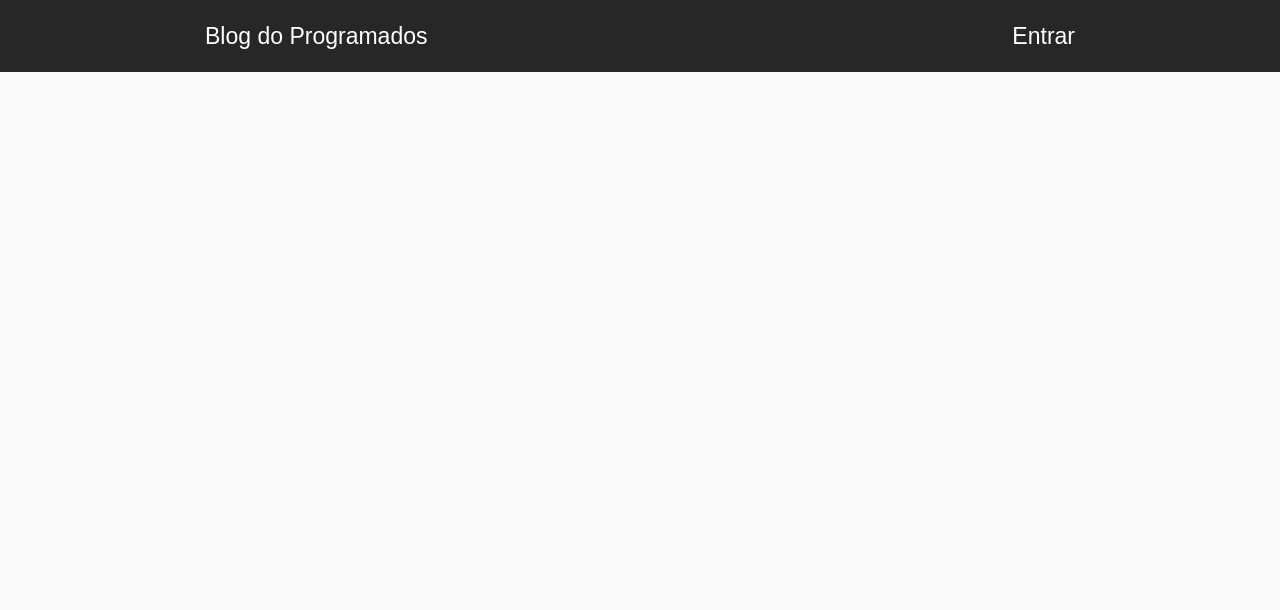
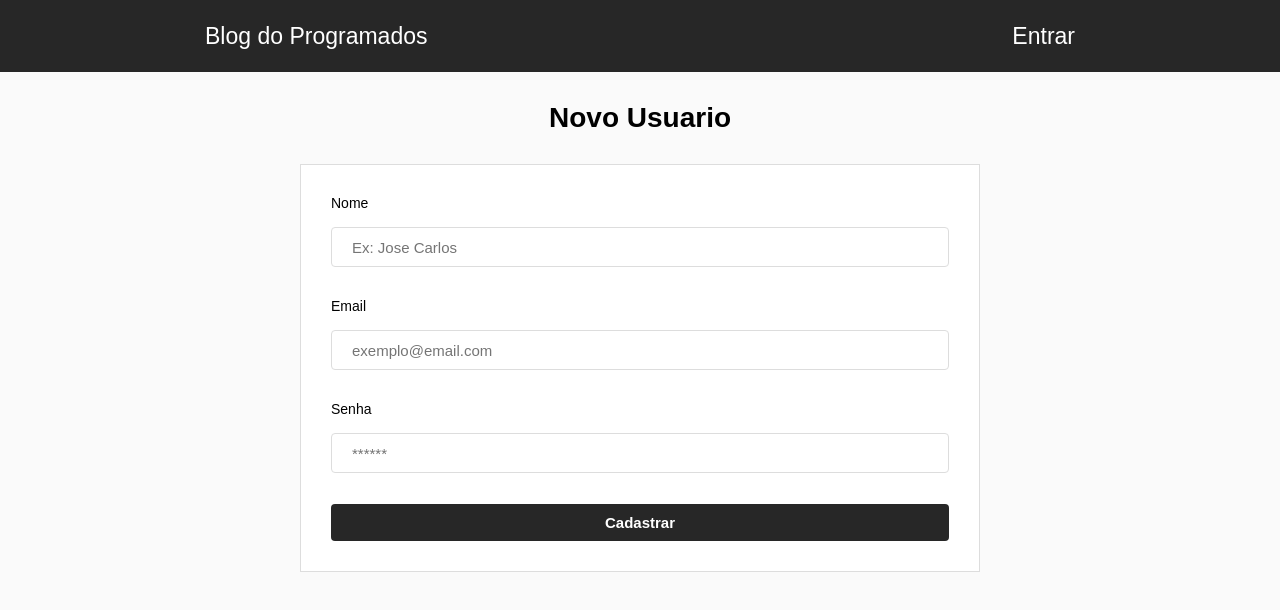
Before and after one commit to damascoa/reactjs-learn, a React (Create React App) app: page /register in a window 1280 px wide. Shown: the top 610 px of the page. Built offline with nearby package versions, Linux system fonts and the light colour scheme; no server answers.

Commit message:
adicionado cadastro de usuario

```diff
--- a/src/App.js
+++ b/src/App.js
@@ -4,6 +4,7 @@
 import Login from './components/Login';
 import Header from './components/Header';
 import Dashboard from './components/Dashboard';
+import Register from './components/Register';
 import firebase from './firebase.js';
 import './global.css'
 
@@ -28,6 +29,7 @@
           <Route exact path="/" component={Home} />
           <Route exact path="/login" component={Login} />
           <Route exact path="/dashboard" component={Dashboard} />
+          <Route exact path="/register" component={Register} />
         </Switch>
       </BrowserRouter>
     ) : (
--- a/src/components/Register/index.js
+++ b/src/components/Register/index.js
@@ -0,0 +1,56 @@
+import React, { Component } from 'react';
+import { Link, withRouter } from 'react-router-dom';
+import firebase from '../../firebase';
+import './register.css';
+class Register extends Component {
+
+
+    constructor(props) {
+        super(props);
+
+        this.state = {
+            nome: '',
+            email: '',
+            password: ''
+        }
+        this.register = this.register.bind(this);
+        this.onRegister = this.onRegister.bind(this);
+    }
+
+
+    register(e) {
+        e.preventDefault();
+        this.onRegister();
+    }
+
+    onRegister = async () => {
+        try {
+            const { nome, email, password } = this.state;
+            await firebase.register(nome, email, password);
+            this.props.history.replace('/dashboard');
+        } catch (error) {
+            alert(error.message);
+        }
+    }
+
+
+    render() {
+        return (
+            <div>
+                <h1 className="register-h1">Novo Usuario</h1>
+                <form onSubmit={this.register} id="register">
+                    <label >Nome</label><br />
+                    <input type="text" value={this.state.nome} onChange={(e) => this.setState({ nome: e.target.value })} placeholder="Ex: Jose Carlos" /><br />
+                    <label >Email</label><br />
+                    <input type="text" value={this.state.email} onChange={(e) => this.setState({ email: e.target.value })} placeholder="exemplo@email.com" /><br />
+                    <label >Senha</label><br />
+                    <input type="text" value={this.state.password} onChange={(e) => this.setState({ password: e.target.value })} placeholder="******" /><br />
+
+                    <button type="submit">Cadastrar</button>
+                </form>
+            </div>
+        )
+    }
+}
+
+export default withRouter(Register);
--- /dev/null
+++ b/src/components/Register/register.css
@@ -0,0 +1,37 @@
+div .register-h1 {
+    margin-top: 30px;
+    margin-bottom: 30px;
+    text-align: center;
+}
+
+form#register {
+    width: 100%;
+    max-width: 680px;
+    margin: 0px auto 0px;
+    padding: 30px;
+    background: #fff;
+    border: 1px solid #ddd;
+    display: flex;
+    flex-direction: column;
+}
+
+form#register input {
+    margin-bottom: 15px;
+    height: 40px;
+    border-radius: 4px;
+    border: 1px solid #ddd;
+    padding: 0 20px;
+    font-size: 15px;
+}
+
+
+form#register button {
+    padding: 10px 20px;
+    border-radius: 4px;
+    border: 0;
+    background: #272727;
+    color: #fff;
+    font-size: 15px;
+    cursor: pointer;
+    font-weight: bold;
+}
```
